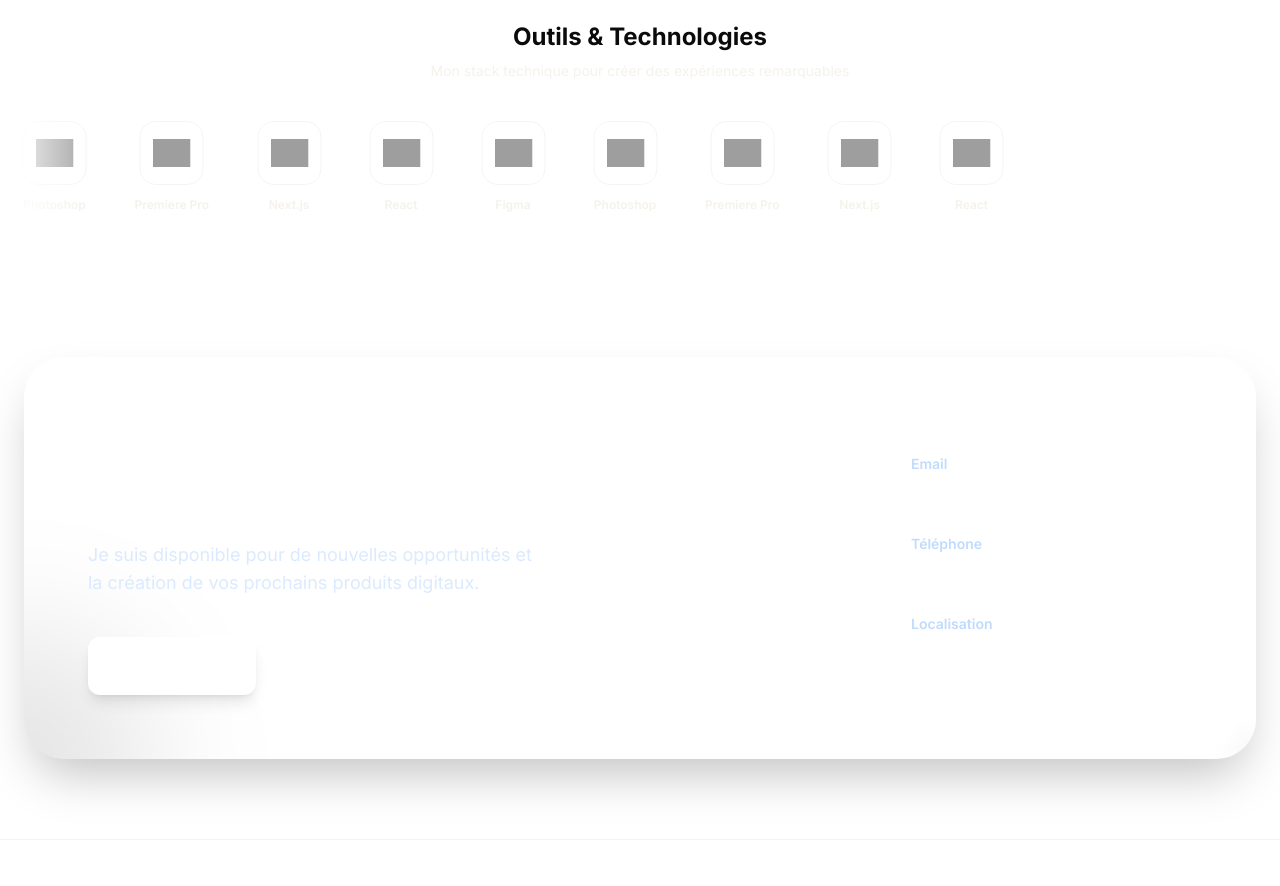
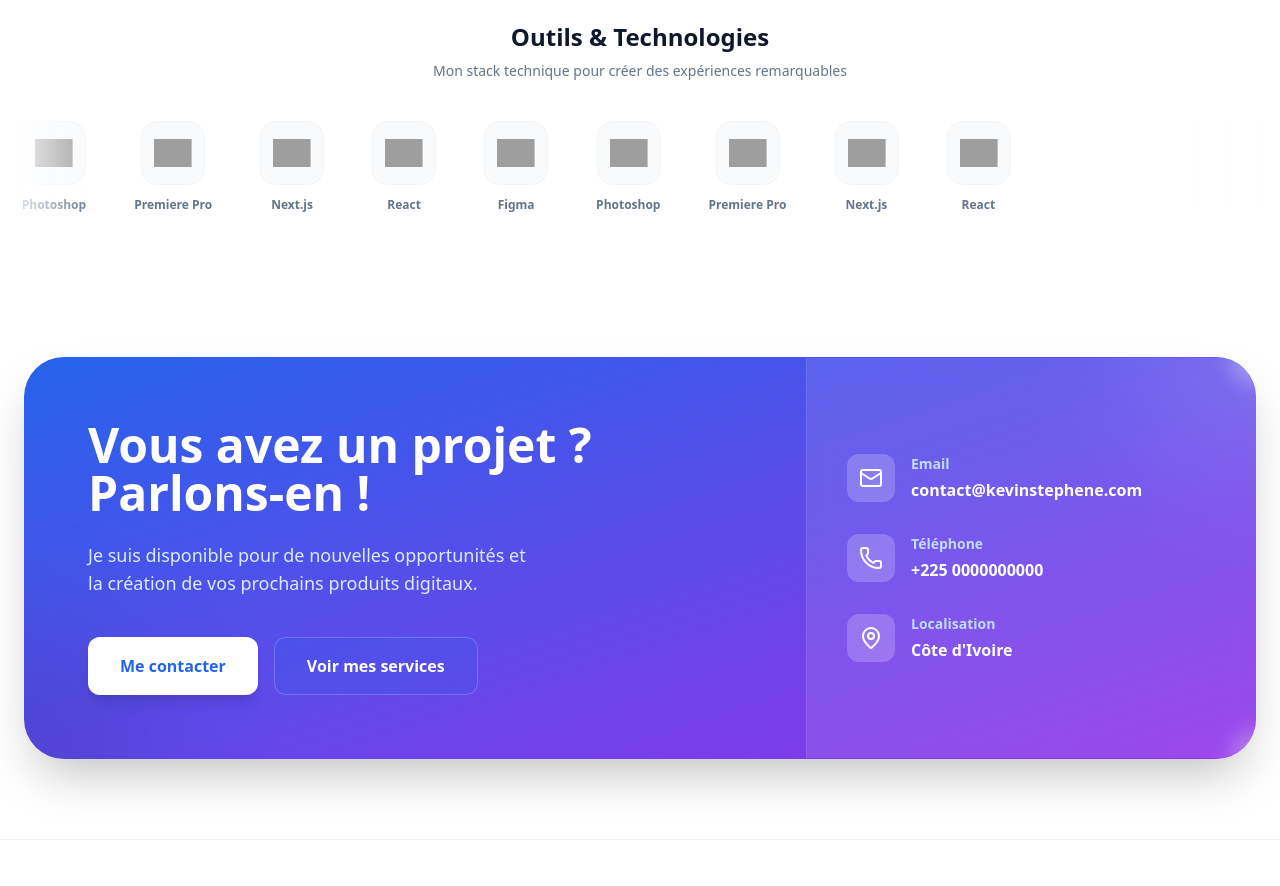
Before and after one commit to kevgeek-cmd/mon-portofolio, a Next.js app: page / in a window 1280 px wide. Shown: the part 2340-3226 px from the top of the page. Built offline with nearby package versions, Linux system fonts and the light colour scheme; no server answers; the database is empty; grey boxes are pictures that could not be loaded; a web font is replaced by a local one.

Commit message:
fix: removed old tailwind.config.js, fixed app/layout.tsx body classes, fixed globals.css gradient transparent interpolation

```diff
--- a/app/globals.css
+++ b/app/globals.css
@@ -13,10 +13,10 @@ body {
   background: rgb(var(--background-start-rgb));
   /* Soft mesh gradient background matching the mockup */
   background-image:
-    radial-gradient(at 0% 0%, hsla(210, 100%, 95%, 1) 0px, transparent 50%),
-    radial-gradient(at 100% 0%, hsla(280, 100%, 95%, 1) 0px, transparent 50%),
-    radial-gradient(at 100% 100%, hsla(210, 100%, 95%, 1) 0px, transparent 50%),
-    radial-gradient(at 0% 100%, hsla(280, 100%, 95%, 1) 0px, transparent 50%);
+    radial-gradient(at 0% 0%, hsla(210, 100%, 95%, 1) 0px, hsla(210, 100%, 95%, 0) 50%),
+    radial-gradient(at 100% 0%, hsla(280, 100%, 95%, 1) 0px, hsla(280, 100%, 95%, 0) 50%),
+    radial-gradient(at 100% 100%, hsla(210, 100%, 95%, 1) 0px, hsla(210, 100%, 95%, 0) 50%),
+    radial-gradient(at 0% 100%, hsla(280, 100%, 95%, 1) 0px, hsla(280, 100%, 95%, 0) 50%);
   background-attachment: fixed;
   min-height: 100vh;
 }
--- a/app/layout.tsx
+++ b/app/layout.tsx
@@ -60,7 +60,7 @@ export default function RootLayout({
           dangerouslySetInnerHTML={{ __html: JSON.stringify(jsonLd) }}
         />
       </head>
-      <body className="bg-brand-dark text-brand-beige font-sans antialiased">
+      <body className="bg-brand-light text-brand-dark font-sans antialiased">
         {children}
       </body>
     </html>
--- a/tailwind.config.js
+++ /dev/null
@@ -1,50 +0,0 @@
-/** @type {import('tailwindcss').Config} */
-module.exports = {
-  darkMode: ['class'],
-  content: [
-    './pages/**/*.{js,ts,jsx,tsx,mdx}',
-    './components/**/*.{js,ts,jsx,tsx,mdx}',
-    './app/**/*.{js,ts,jsx,tsx,mdx}',
-  ],
-  theme: {
-    extend: {
-      colors: {
-        brand: {
-          dark: '#0B0B0C',
-          darkCard: '#141416',
-          beige: '#F5F2EB',
-          beigeLight: '#FAF8F5',
-          gold: '#D4AF37',
-          goldHover: '#C5A059',
-          bronze: '#8C6D2D',
-          bronzeDark: '#6A511F',
-          bronzeLight: '#B5944B',
-          accent: '#A47E3B',
-          border: 'rgba(212, 175, 55, 0.15)',
-        },
-      },
-      fontFamily: {
-        sans: ['var(--font-inter)', 'system-ui', 'sans-serif'],
-        display: ['var(--font-playfair)', 'Georgia', 'serif'],
-      },
-      backgroundImage: {
-        'gold-gradient': 'linear-gradient(135deg, #D4AF37 0%, #8C6D2D 100%)',
-        'gold-gradient-hover': 'linear-gradient(135deg, #E5BF47 0%, #9C7D3D 100%)',
-        'dark-glass': 'linear-gradient(180deg, rgba(20, 20, 22, 0.75) 0%, rgba(14, 14, 16, 0.85) 100%)',
-        'light-glass': 'linear-gradient(180deg, rgba(245, 242, 235, 0.85) 0%, rgba(250, 248, 245, 0.95) 100%)',
-        'card-glow': 'radial-gradient(600px circle at var(--mouse-x, 0) var(--mouse-y, 0), rgba(212, 175, 55, 0.08), transparent 40%)',
-      },
-      animation: {
-        'pulse-slow': 'pulse 4s cubic-bezier(0.4, 0, 0.6, 1) infinite',
-        'float': 'float 6s ease-in-out infinite',
-      },
-      keyframes: {
-        float: {
-          '0%, 100%': { transform: 'translateY(0px)' },
-          '50%': { transform: 'translateY(-10px)' },
-        },
-      },
-    },
-  },
-  plugins: [],
-};
```
